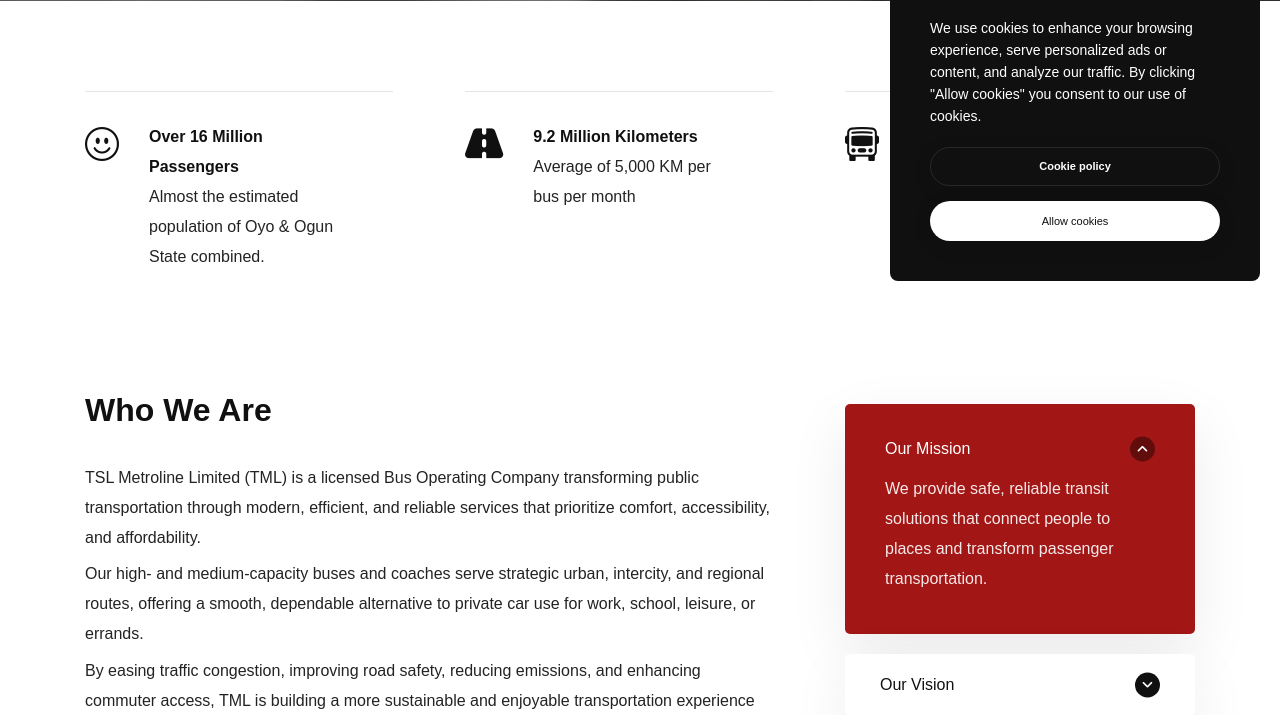
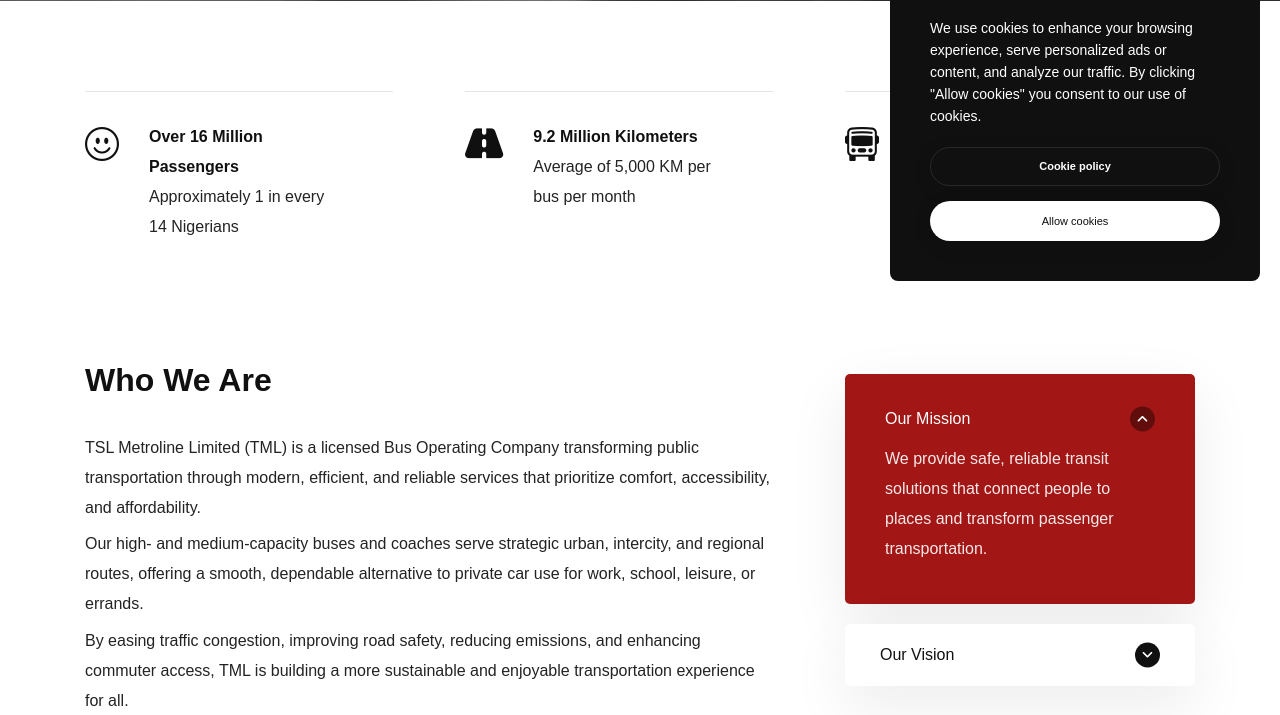
Before and after one commit to idongataide/tml, a PHP site: template views/about-us.php in a window 1280 px wide. Shown: the part 499-1214 px from the top of the page. Run offline with PHP 8.4, Linux system fonts and the light colour scheme; the template is opened without the code that fills it, so the values that code supplies are empty; some libraries are stand-ins or nearby versions; some web fonts are replaced.

Commit message:
first commit

```diff
--- a/views/about-us.php
+++ b/views/about-us.php
@@ -26,7 +26,7 @@
                             <i class="bi bi-emoji-smile text-dark-gray icon-medium"></i>
                         </div>
                         <div class="feature-box-content">
-                            <span class="fs-16 w-80 sm-w-90 d-block"><span class="fw-700 text-dark-gray">Over 16 Million Passengers </span> <br> Almost the estimated population of Oyo & Ogun State combined.</span>
+                            <span class="fs-16 w-80 sm-w-90 d-block"><span class="fw-700 text-dark-gray">Over 16 Million Passengers </span> <br> Approximately 1 in every 14 Nigerians</span>
                         </div>
 
                     </div>
```
